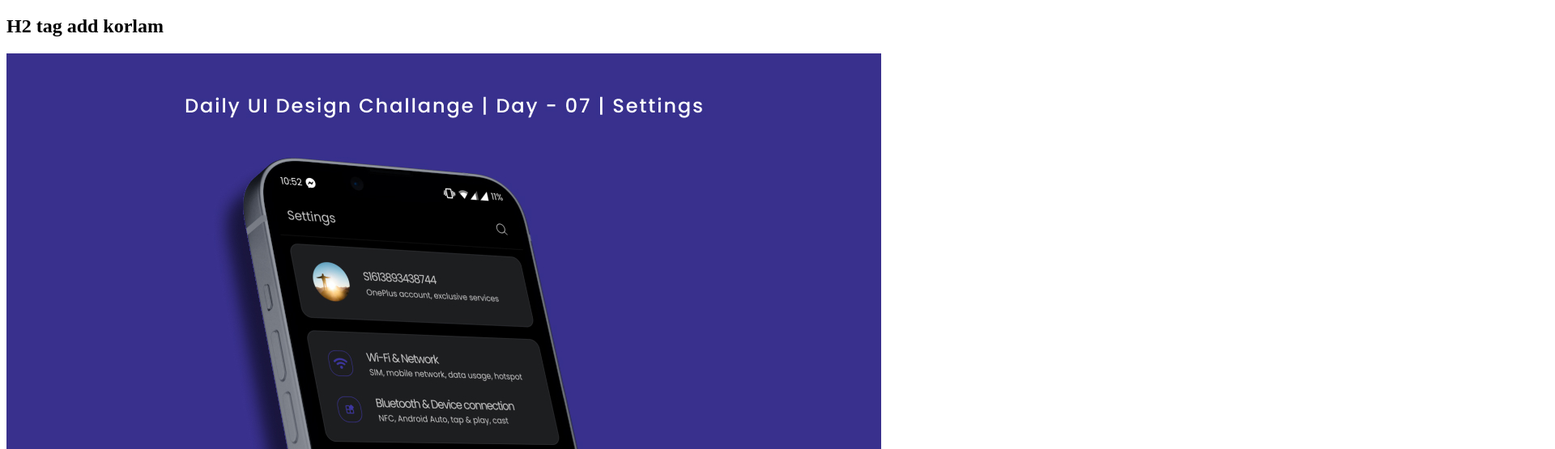
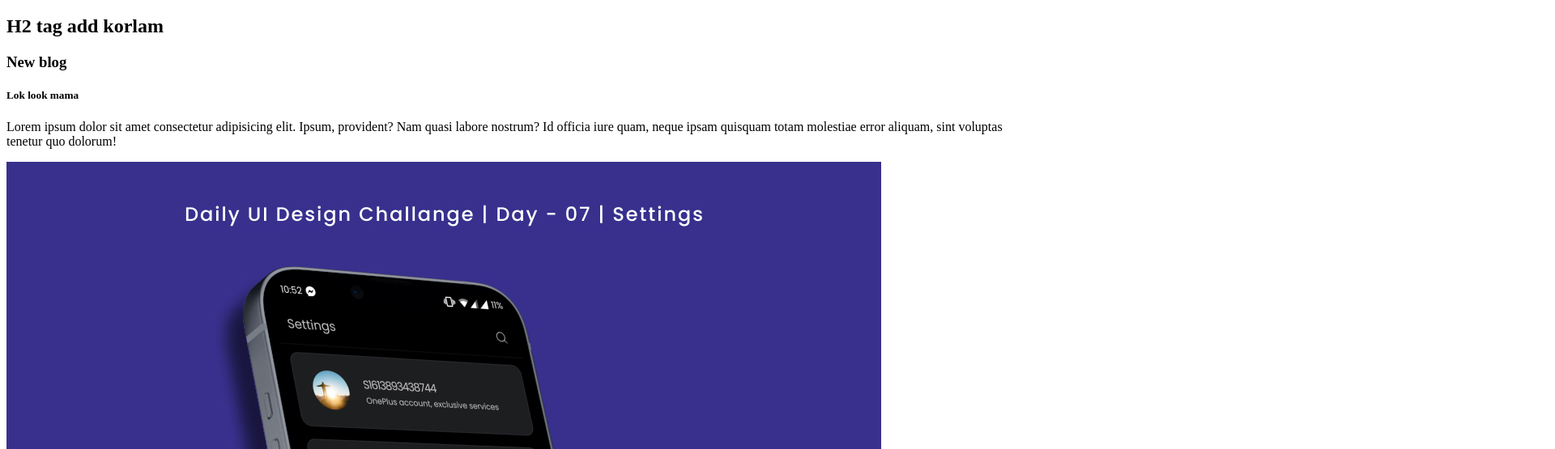
Before and after one commit to iammahir2020/my-first-repo, a plain HTML site: page index.html in a window 1280 px wide. Shown: the part 61-616 px from the top of the page at 81% size, 1920 px wide, since content can reach past the window. Drawn offline with Linux system fonts and the light colour scheme.

Commit message:
p tag added

```diff
--- a/index.html
+++ b/index.html
@@ -9,7 +9,11 @@
 <body>
     <h1>Its a test website for testing github and git</h1>
     <h2>H2 tag add korlam</h2>
+    <div>
+        <h3>New blog</h3>
+        <h5>Lok look mama</h5>
+        <p>Lorem ipsum dolor sit amet consectetur adipisicing elit. Ipsum, provident? Nam quasi labore nostrum? Id officia iure quam, neque ipsam quisquam totam molestiae error aliquam, sint voluptas tenetur quo dolorum!</p>
+    </div>
     <img src="1.jpg" alt="UI Design">
-    <img src="2.jpg" alt="UI Design">
 </body>
 </html>
```
